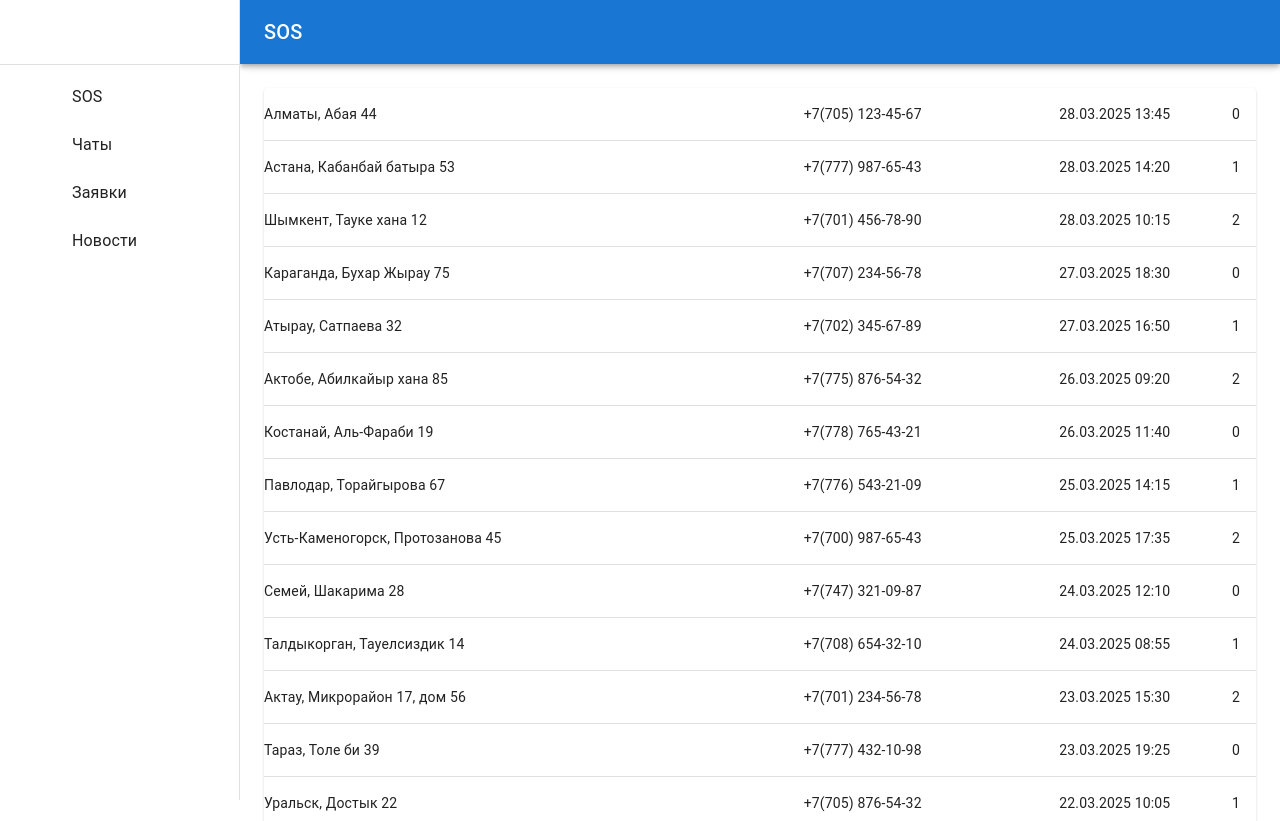
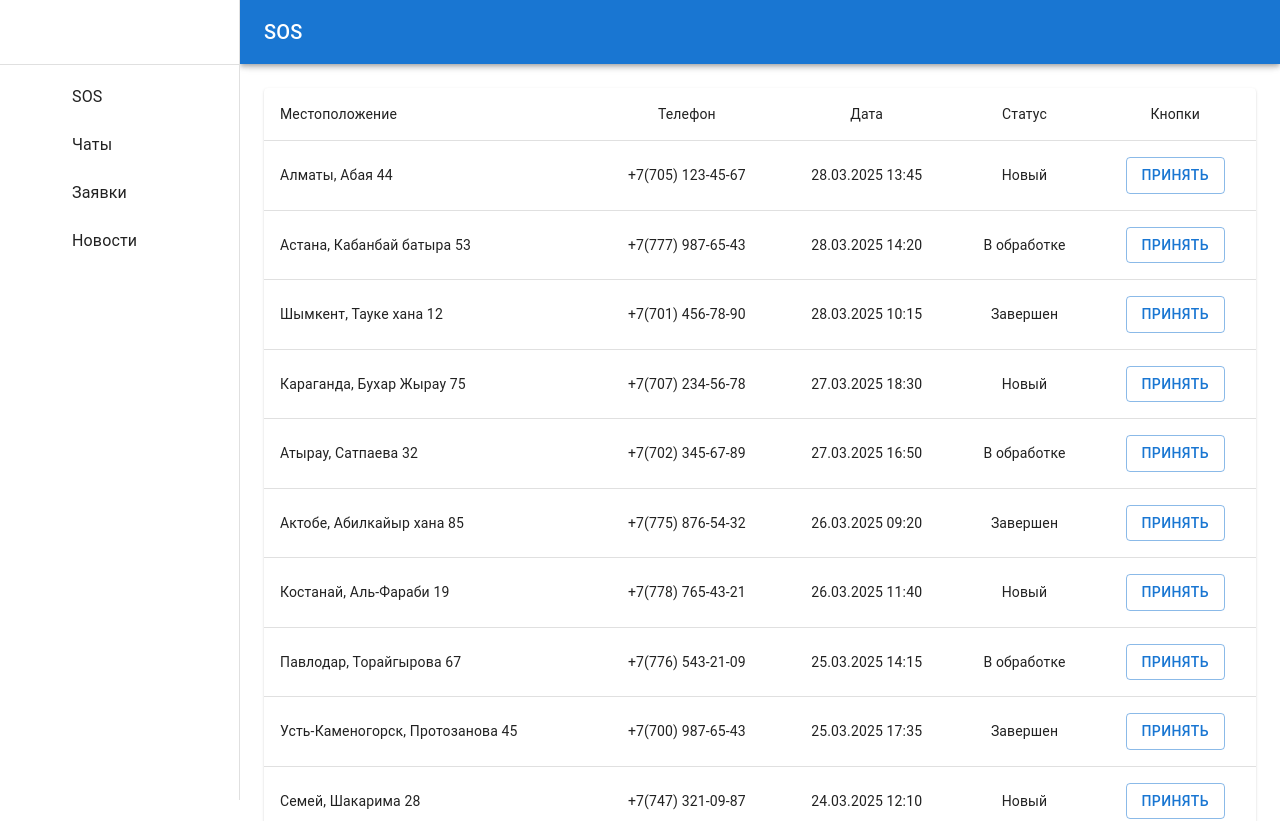
Before and after one commit to elsive2/hackathon-police-community-app, a Next.js app in the folder dashboard/: page /dashboard/sos in a window 1280 px wide. Shown: the top 821 px of the page. Built offline with nearby package versions, Linux system fonts and the light colour scheme; what @mui/material-nextjs would draw is missing.

Commit message:
corection table and add button

```diff
--- a/dashboard/src/app/dashboard/sos/page.tsx
+++ b/dashboard/src/app/dashboard/sos/page.tsx
@@ -4,7 +4,7 @@ import { SOSInterface } from "@/modules/sos/interfaces";
 import { useEffect, useState } from "react";
 import { sosData } from "@/modules/sos/mock";
 import { getStatus } from "@/modules/sos/utils/get-status";
-import { Checkbox, Paper, Table, TableBody, TableCell, TableContainer, TableRow } from "@mui/material";
+import { Button, Checkbox, Paper, Table, TableBody, TableCell, TableContainer, TableRow } from "@mui/material";
 
 const SosPage = () => {
   const [data, setData] = useState<SOSInterface[]>([]);
@@ -24,26 +24,24 @@ const SosPage = () => {
     <TableContainer component={Paper}>
       <Table>
         <TableBody>
+        <TableRow>
+            <TableCell align="left">Местоположение</TableCell>
+            <TableCell align="center">Телефон</TableCell>
+            <TableCell align="center">Дата</TableCell>
+            <TableCell align="center">Статус</TableCell>
+            <TableCell align="center">Кнопки</TableCell>
+          </TableRow>
           {data.map((row, index) => {
-            const labelId = index;
-
             return (
               <TableRow
-                hover
-                role="checkbox"
                 key={row.id}
                 sx={{ cursor: "pointer" }}
               >
-                <TableCell
-                  component="th"
-                  scope="row"
-                  padding="none"
-                >
-                  {row.location}
-                </TableCell>
-                <TableCell align="right">{row.phone}</TableCell>
-                <TableCell align="right">{row.date}</TableCell>
-                <TableCell align="right">{row.status}</TableCell>
+                <TableCell align="left">{row.location}</TableCell>
+                <TableCell align="center">{row.phone}</TableCell>
+                <TableCell align="center">{row.date}</TableCell>
+                <TableCell align="center">{getStatus(row.status)}</TableCell>
+                <TableCell align="center" ><Button variant="outlined">Принять</Button></TableCell>
               </TableRow>
             );
           })}
```
